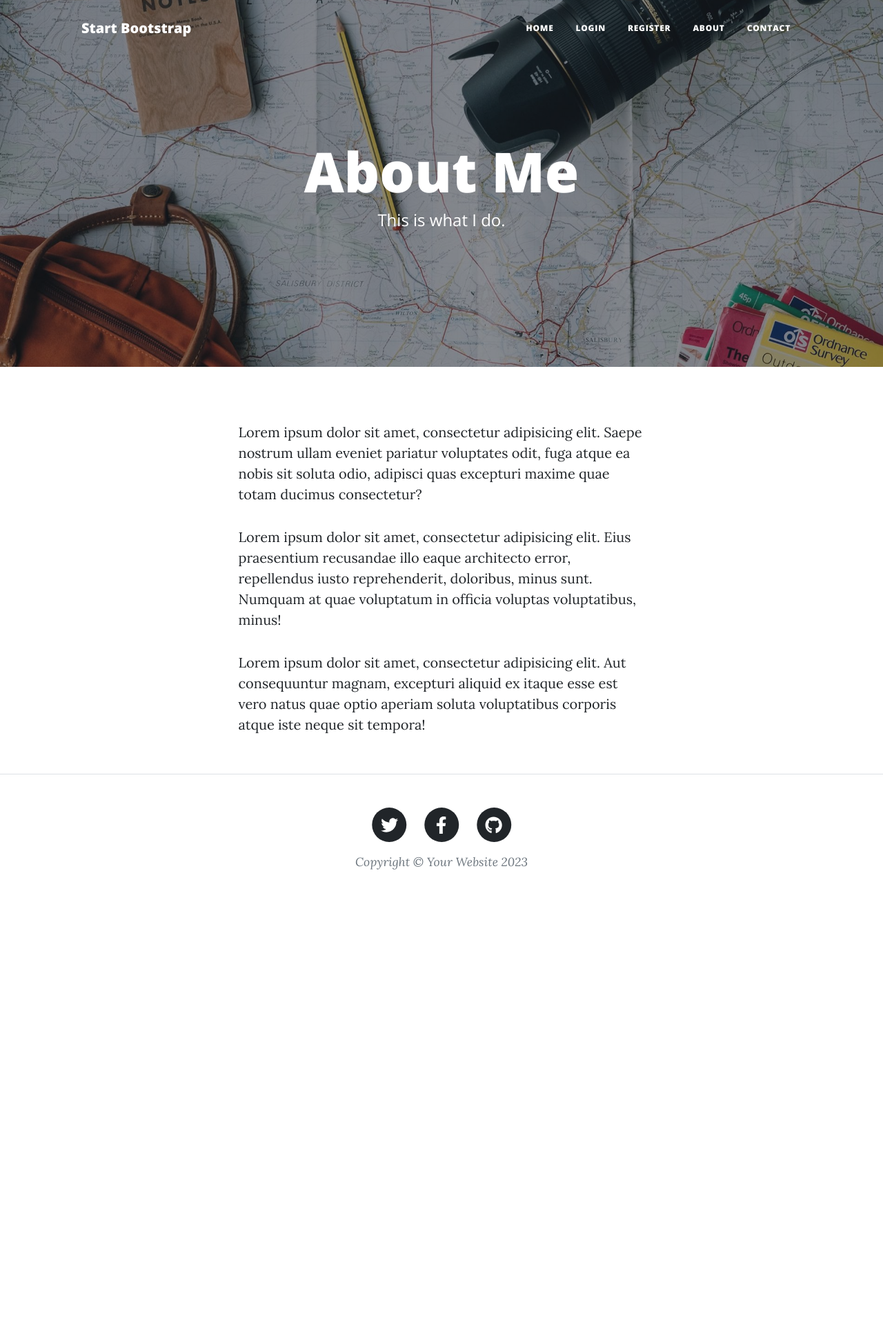
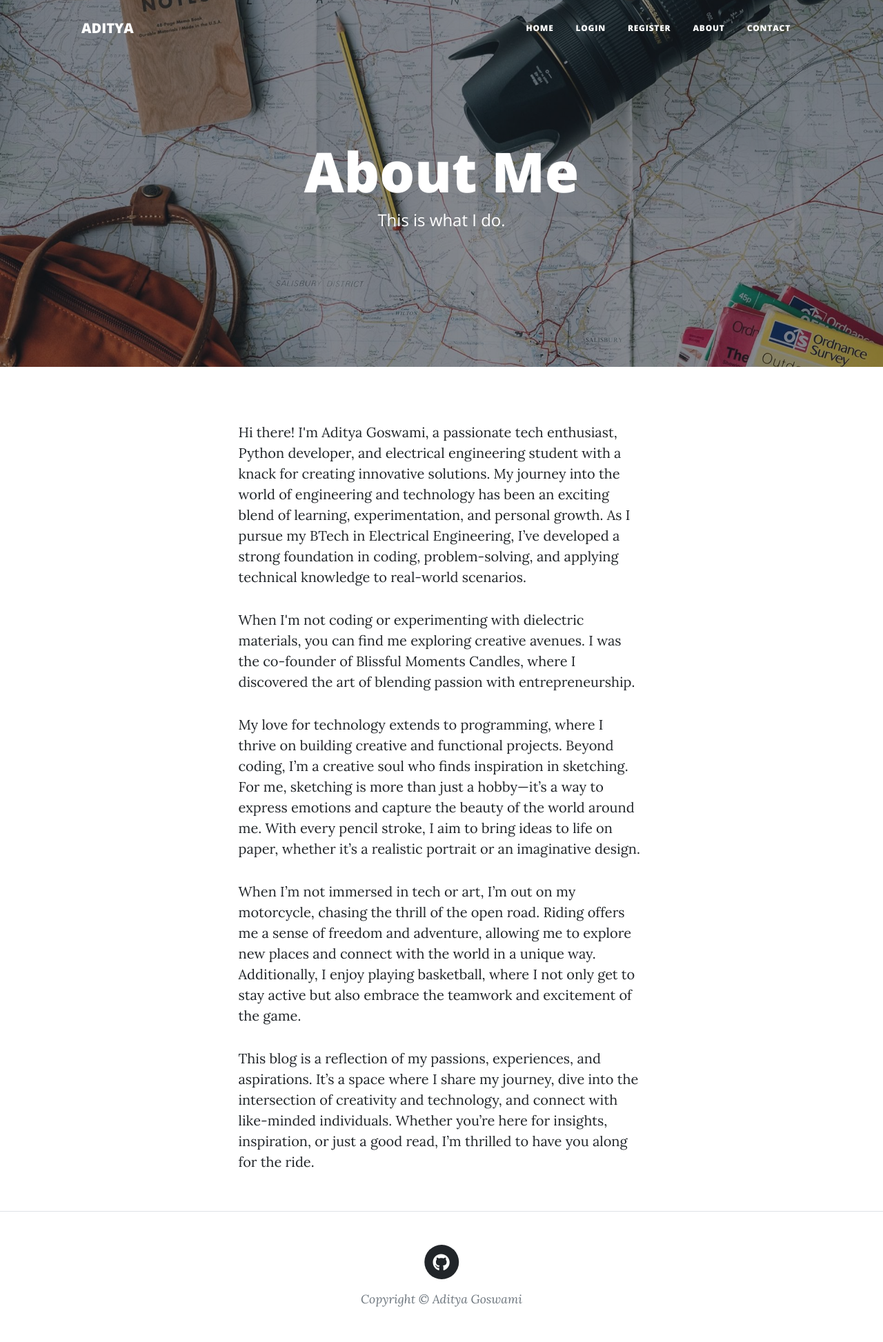
Before and after one commit to adityagoswami21/BlogWebsite, a Flask app: page /about in a window 1280 px wide. Shown: the whole page at 69% size. Before the commit the page ends 1261 px from the top, so only its background shows below. Run offline with Flask 3, Linux system fonts and the light colour scheme; some libraries are stand-ins or nearby versions.

Commit message:
update credentials

```diff
--- a/templates/about.html
+++ b/templates/about.html
@@ -22,22 +22,33 @@
     <div class="row gx-4 gx-lg-5 justify-content-center">
       <div class="col-md-10 col-lg-8 col-xl-7">
         <p>
-          Lorem ipsum dolor sit amet, consectetur adipisicing elit. Saepe
-          nostrum ullam eveniet pariatur voluptates odit, fuga atque ea nobis
-          sit soluta odio, adipisci quas excepturi maxime quae totam ducimus
-          consectetur?
+          Hi there! I'm Aditya Goswami, a passionate tech enthusiast, Python developer, and electrical
+          engineering student with a knack for creating innovative solutions. My journey into the
+          world of engineering and technology has been an exciting blend of learning, experimentation,
+          and personal growth. As I pursue my BTech in Electrical Engineering, I’ve developed a strong
+          foundation in coding, problem-solving, and applying technical knowledge to real-world scenarios.
         </p>
         <p>
-          Lorem ipsum dolor sit amet, consectetur adipisicing elit. Eius
-          praesentium recusandae illo eaque architecto error, repellendus iusto
-          reprehenderit, doloribus, minus sunt. Numquam at quae voluptatum in
-          officia voluptas voluptatibus, minus!
+          When I'm not coding or experimenting with dielectric materials, you can find me exploring
+          creative avenues. I was the co-founder of Blissful Moments Candles, where I discovered the
+          art of blending passion with entrepreneurship.
         </p>
         <p>
-          Lorem ipsum dolor sit amet, consectetur adipisicing elit. Aut
-          consequuntur magnam, excepturi aliquid ex itaque esse est vero natus
-          quae optio aperiam soluta voluptatibus corporis atque iste neque sit
-          tempora!
+          My love for technology extends to programming, where I thrive on building creative and functional projects.
+          Beyond coding, I’m a creative soul who finds inspiration in sketching. For me, sketching is more than just
+          a hobby—it’s a way to express emotions and capture the beauty of the world around me. With every pencil stroke,
+          I aim to bring ideas to life on paper, whether it’s a realistic portrait or an imaginative design.
+        </p>
+        <p>
+          When I’m not immersed in tech or art, I’m out on my motorcycle, chasing the thrill of the open road.
+          Riding offers me a sense of freedom and adventure, allowing me to explore new places and connect with
+          the world in a unique way. Additionally, I enjoy playing basketball, where I not only get to stay active
+          but also embrace the teamwork and excitement of the game.
+        </p>
+        <p>
+          This blog is a reflection of my passions, experiences, and aspirations. It’s a space where I share my journey,
+          dive into the intersection of creativity and technology, and connect with like-minded individuals. Whether
+          you’re here for insights, inspiration, or just a good read, I’m thrilled to have you along for the ride.
         </p>
       </div>
     </div>
--- a/templates/footer.html
+++ b/templates/footer.html
@@ -4,7 +4,7 @@
               <div class="row gx-4 gx-lg-5 justify-content-center">
                   <div class="col-md-10 col-lg-8 col-xl-7">
                       <ul class="list-inline text-center">
-                          <li class="list-inline-item">
+                          <!-- <li class="list-inline-item">
                               <a href="#!">
                                   <span class="fa-stack fa-lg">
                                       <i class="fas fa-circle fa-stack-2x"></i>
@@ -16,12 +16,12 @@
                               <a href="#!">
                                   <span class="fa-stack fa-lg">
                                       <i class="fas fa-circle fa-stack-2x"></i>
-                                      <i class="fab fa-facebook-f fa-stack-1x fa-inverse"></i>
+                                      <i class="fab fa-instagram-f fa-stack-1x fa-inverse"></i>
                                   </span>
                               </a>
-                          </li>
+                          </li> -->
                           <li class="list-inline-item">
-                              <a href="#!">
+                              <a href="https://github.com/adityagoswami21/BlogWebsite">
                                   <span class="fa-stack fa-lg">
                                       <i class="fas fa-circle fa-stack-2x"></i>
                                       <i class="fab fa-github fa-stack-1x fa-inverse"></i>
@@ -29,7 +29,7 @@
                               </a>
                           </li>
                       </ul>
-                      <div class="small text-center text-muted fst-italic">Copyright &copy; Your Website 2023</div>
+                      <div class="small text-center text-muted fst-italic">Copyright &copy; Aditya Goswami</div>
                   </div>
               </div>
           </div>
--- a/templates/header.html
+++ b/templates/header.html
@@ -44,7 +44,7 @@
     <!-- Navigation-->
     <nav class="navbar navbar-expand-lg navbar-light" id="mainNav">
       <div class="container px-4 px-lg-5">
-        <a class="navbar-brand" href="/">Start Bootstrap</a>
+        <a class="navbar-brand" href="/">ADITYA</a>
         <button
           class="navbar-toggler"
           type="button"
--- a/templates/index.html
+++ b/templates/index.html
@@ -29,7 +29,7 @@
         </a>
         <p class="post-meta">
           Posted by
-          <a href="#">{{post.author.name}}</a>
+          <a href="https://www.linkedin.com/in/adityagoswami21/">{{post.author.name}}</a>
           on {{post.date}}
           <!-- TODO: Only show delete button if user id is 1 (admin user) -->
           {% if current_user.id==1: %}
--- a/templates/post.html
+++ b/templates/post.html
@@ -10,7 +10,7 @@
           <h2 class="subheading">{{ post.subtitle }}</h2>
           <span class="meta"
             >Posted by
-            <a href="#">{{ post.author.name }}</a>
+            <a href="https://www.linkedin.com/in/adityagoswami21/">{{ post.author.name }}</a>
             on {{ post.date }}
           </span>
         </div>
```
